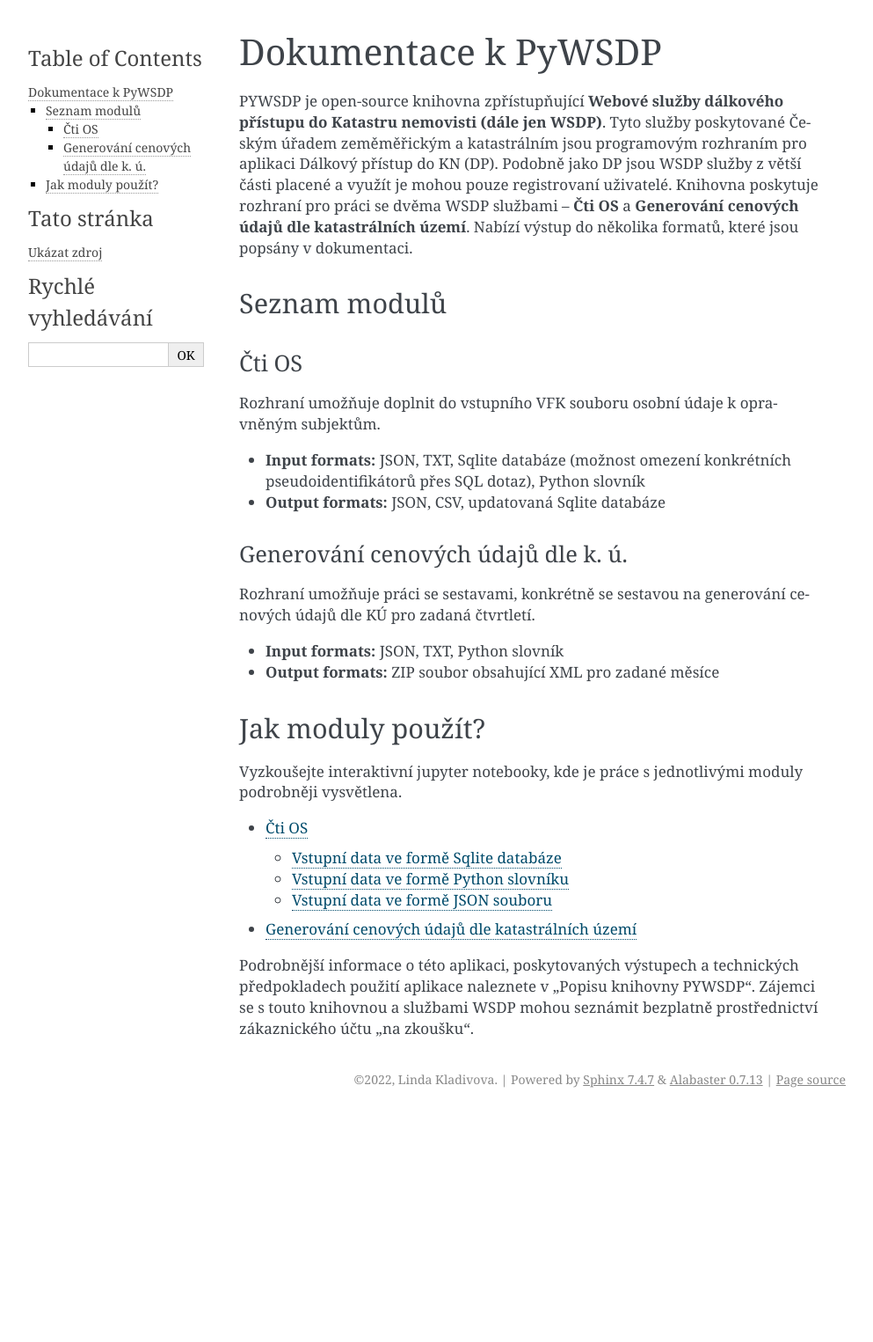
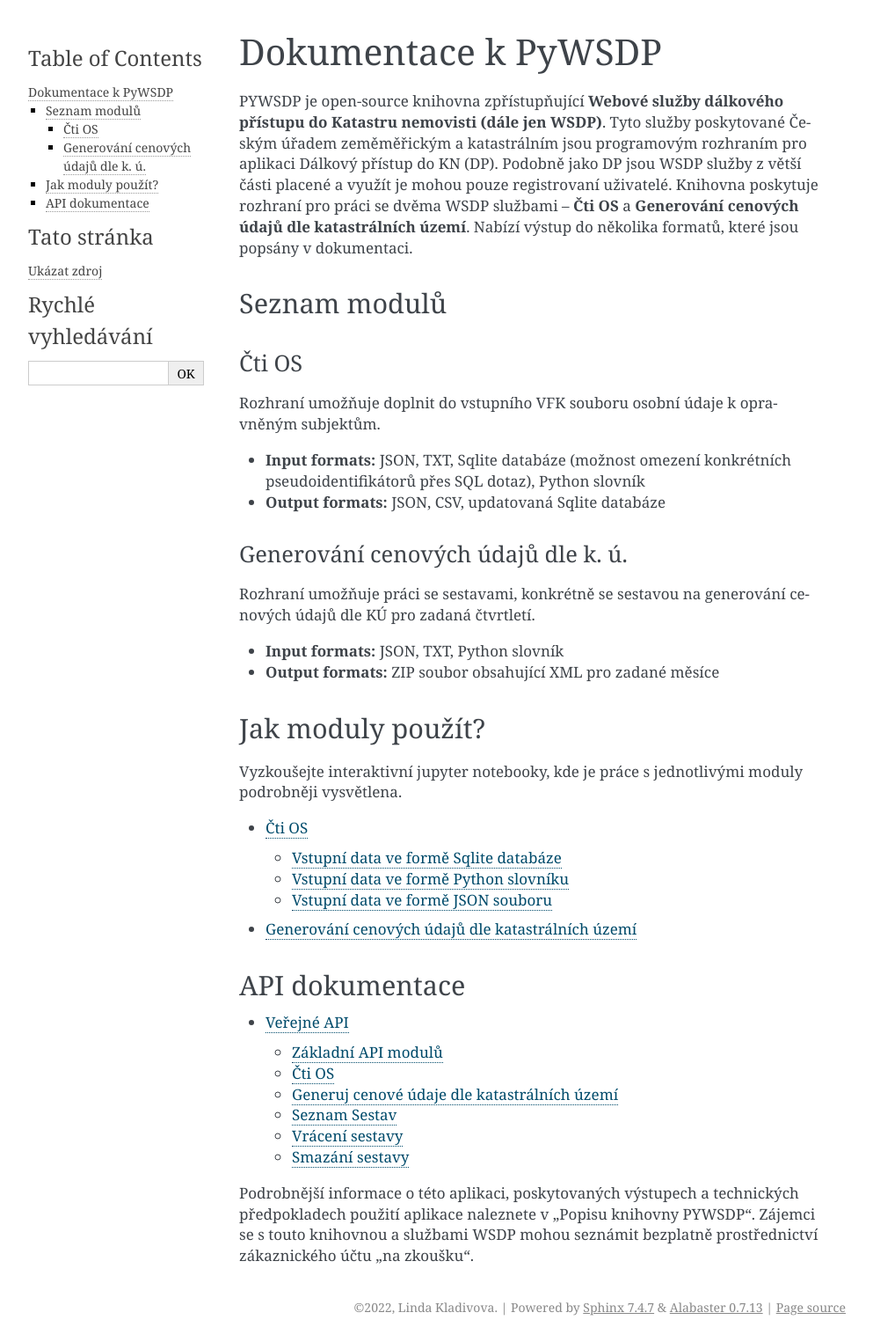
Before and after one commit to ctu-geoforall-lab/pywsdp, a Sphinx documentation site: the page built from docs/index.rst, in a window 1280 px wide. Shown: the whole page at 88% size, without its empty margins (148-1141 px from the left). Built offline with Sphinx 7.4.7, drawn with Linux system fonts in a browser that asks for light colours; before the commit the page ends 1266 px from its top, so only the background shows below that.

```diff
--- /dev/null
+++ b/docs/api.rst
@@ -0,0 +1,48 @@
+========================================================
+Veřejné API
+========================================================
+
+.. module:: pywsdp
+
+Základní API modulů
+---------
+
+.. autoclass:: pywsdp.base.WSDPBase
+   :members:
+
+.. autoclass:: pywsdp.base.SestavyBase
+   :members:
+
+Čti OS
+---------
+
+.. autoclass:: pywsdp.modules.CtiOS
+   :members:
+
+
+Generuj cenové údaje dle katastrálních území
+-----------------------------------------------
+
+.. autoclass:: pywsdp.modules.GenerujCenoveUdajeDleKu
+   :members:
+
+
+Seznam Sestav
+-----------------------------------------------
+
+.. autoclass:: pywsdp.modules.SeznamSestav
+   :members:
+
+
+Vrácení sestavy
+-----------------------------------------------
+
+.. autoclass:: pywsdp.modules.VratSestavu
+   :members:
+
+
+Smazání sestavy
+-----------------------------------------------
+
+.. autoclass:: pywsdp.modules.SmazSestavu
+   :members:
--- a/docs/conf.py
+++ b/docs/conf.py
@@ -32,6 +32,7 @@ release = '1.0'
 # ones.
 extensions = [
     'nbsphinx',  # Integrate Jupyter Notebooks and Sphinx
+    'sphinx.ext.autodoc'
 ]
 
 autosummary_generate = True  # Turn on sphinx.ext.autosummary
--- a/docs/index.rst
+++ b/docs/index.rst
@@ -42,4 +42,11 @@ Vyzkoušejte interaktivní jupyter notebooky, kde je práce s jednotlivými modu
 
    notebooks/GenerujCenoveUdajeDleKu
 
+API dokumentace
+=================
+.. toctree::
+   :maxdepth: 2
+
+   api
+
 Podrobnější informace o této aplikaci, poskytovaných výstupech a technických předpokladech použití aplikace naleznete  v "Popisu knihovny PYWSDP". Zájemci se s touto knihovnou a službami WSDP mohou seznámit bezplatně prostřednictví zákaznického účtu „na zkoušku“.
```
Also changed, not shown: 6 other files.
